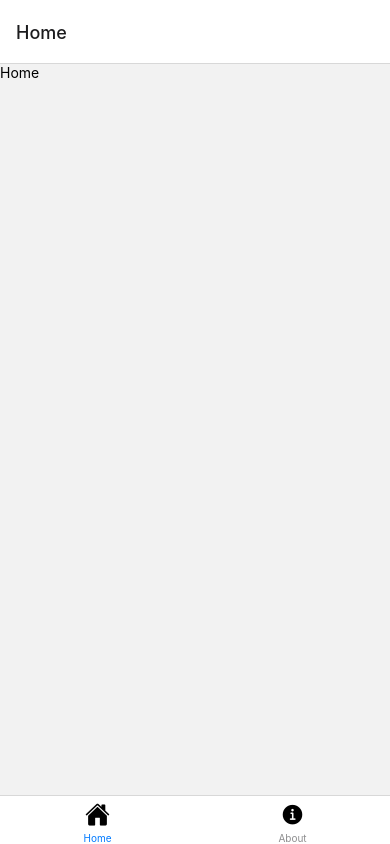
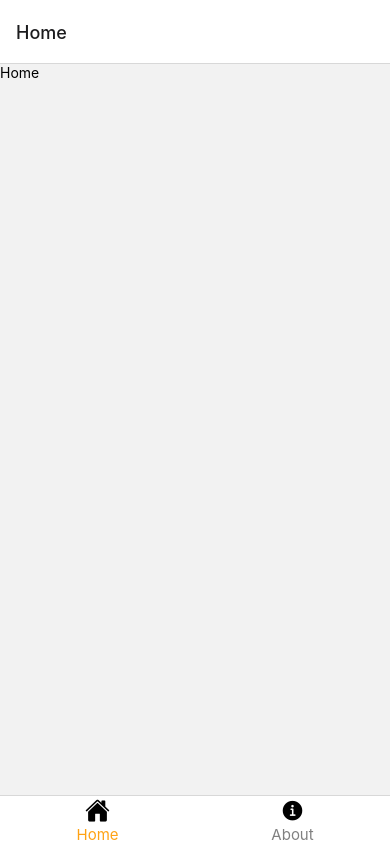
Before and after one commit to wojtek99955/Tabs-React-Native, a React Native app: screen / in a window 390 px wide. Built offline with nearby package versions, Linux system fonts and the light colour scheme.

Commit message:
Navigator color changed

```diff
--- a/App.js
+++ b/App.js
@@ -10,7 +10,15 @@ export default function App() {
   const Tabs = createBottomTabNavigator();
   return (
     <NavigationContainer>
-      <Tabs.Navigator>
+      <Tabs.Navigator
+        tabBarOptions={{
+          activeTintColor: "#FFA213",
+          inactiveTintColor: "gray",
+          labelStyle: {
+            fontSize: 15,
+          },
+        }}
+      >
         <Tabs.Screen
           name="Home"
           component={Home}
```
